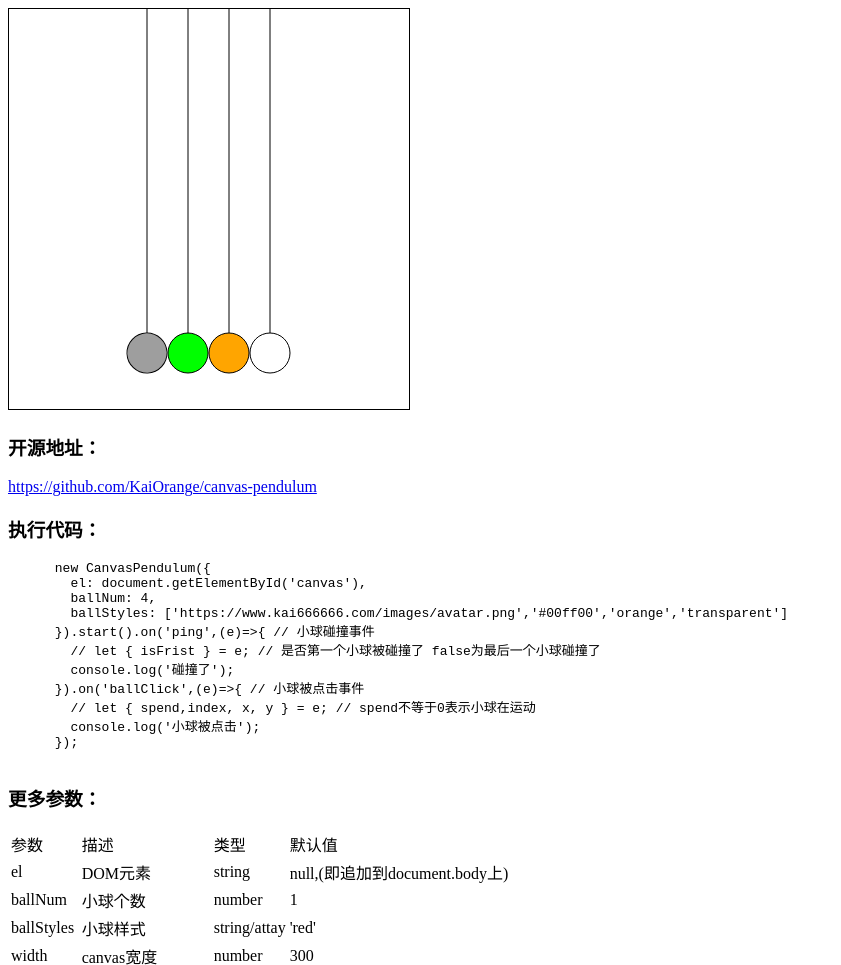
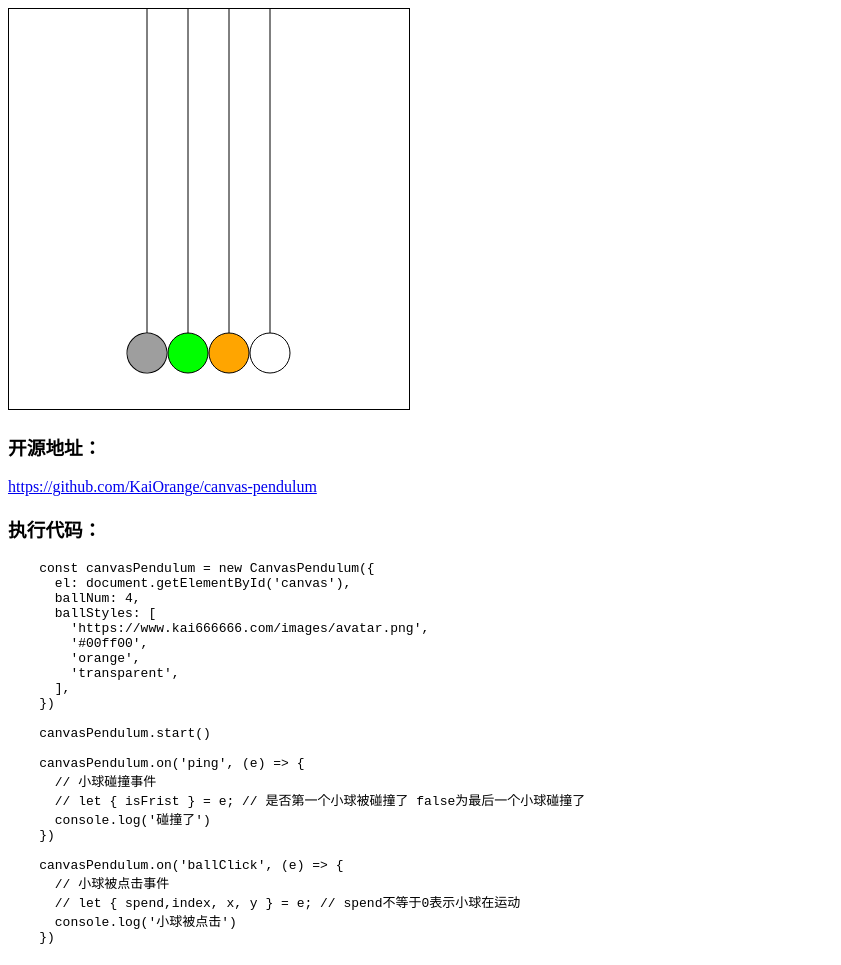
Before and after one commit to KaiOrange/canvas-pendulum, a website built with Parcel: page example/index.html in a window 1280 px wide. Shown: the top 965 px of the page, without its empty margins (0-841 px from the left). Built offline with nearby package versions, Linux system fonts and the light colour scheme.

Commit message:
feat: 文档修改

```diff
--- a/example/index.html
+++ b/example/index.html
@@ -23,18 +23,31 @@
   <h3>执行代码：</h3>
 
   <pre>
-      new CanvasPendulum({
-        el: document.getElementById('canvas'),
-        ballNum: 4,
-        ballStyles: ['https://www.kai666666.com/images/avatar.png','#00ff00','orange','transparent']
-      }).start().on('ping',(e)=>{ // 小球碰撞事件
-        // let { isFrist } = e; // 是否第一个小球被碰撞了 false为最后一个小球碰撞了
-        console.log('碰撞了');
-      }).on('ballClick',(e)=>{ // 小球被点击事件
-        // let { spend,index, x, y } = e; // spend不等于0表示小球在运动
-        console.log('小球被点击');
-      });
-    </pre>
+    const canvasPendulum = new CanvasPendulum({
+      el: document.getElementById('canvas'),
+      ballNum: 4,
+      ballStyles: [
+        'https://www.kai666666.com/images/avatar.png',
+        '#00ff00',
+        'orange',
+        'transparent',
+      ],
+    })
+
+    canvasPendulum.start()
+
+    canvasPendulum.on('ping', (e) => {
+      // 小球碰撞事件
+      // let { isFrist } = e; // 是否第一个小球被碰撞了 false为最后一个小球碰撞了
+      console.log('碰撞了')
+    })
+
+    canvasPendulum.on('ballClick', (e) => {
+      // 小球被点击事件
+      // let { spend,index, x, y } = e; // spend不等于0表示小球在运动
+      console.log('小球被点击')
+    })
+  </pre>
 
   <h3>更多参数：</h3>
 
```
